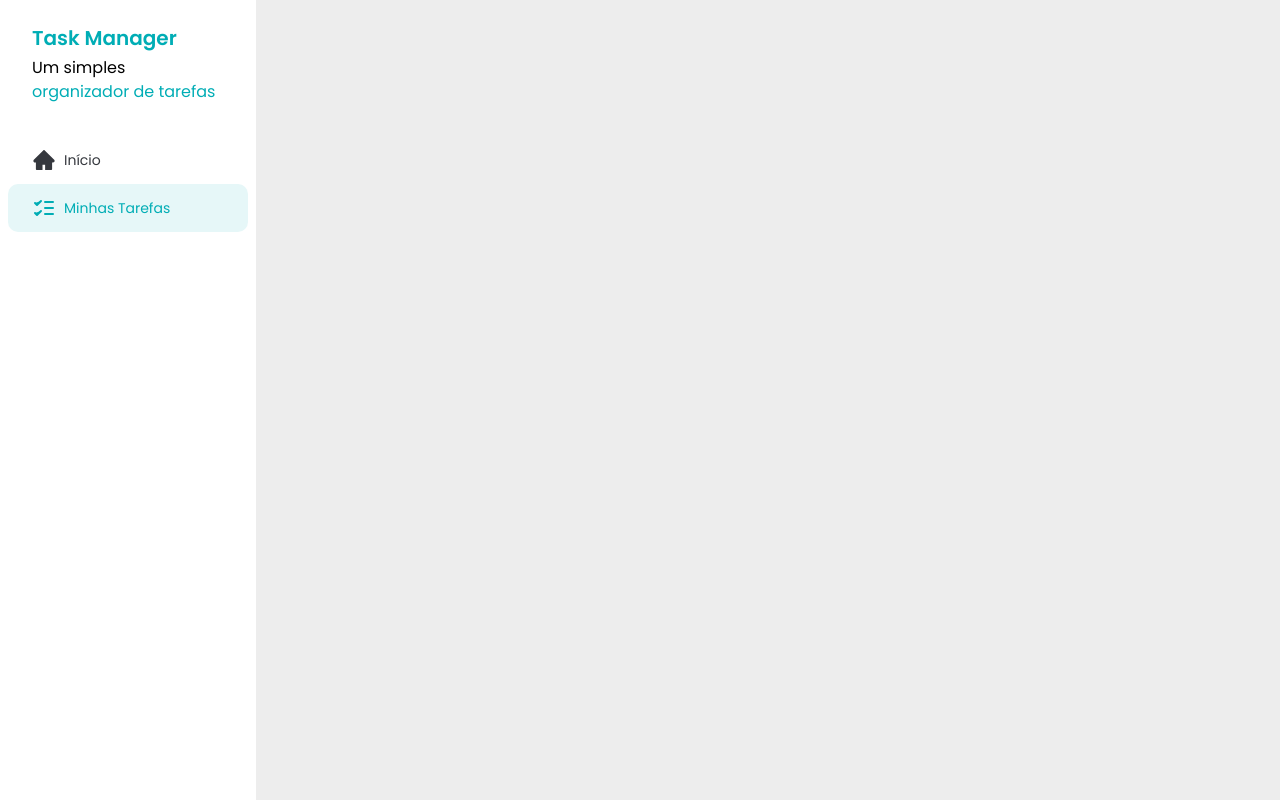
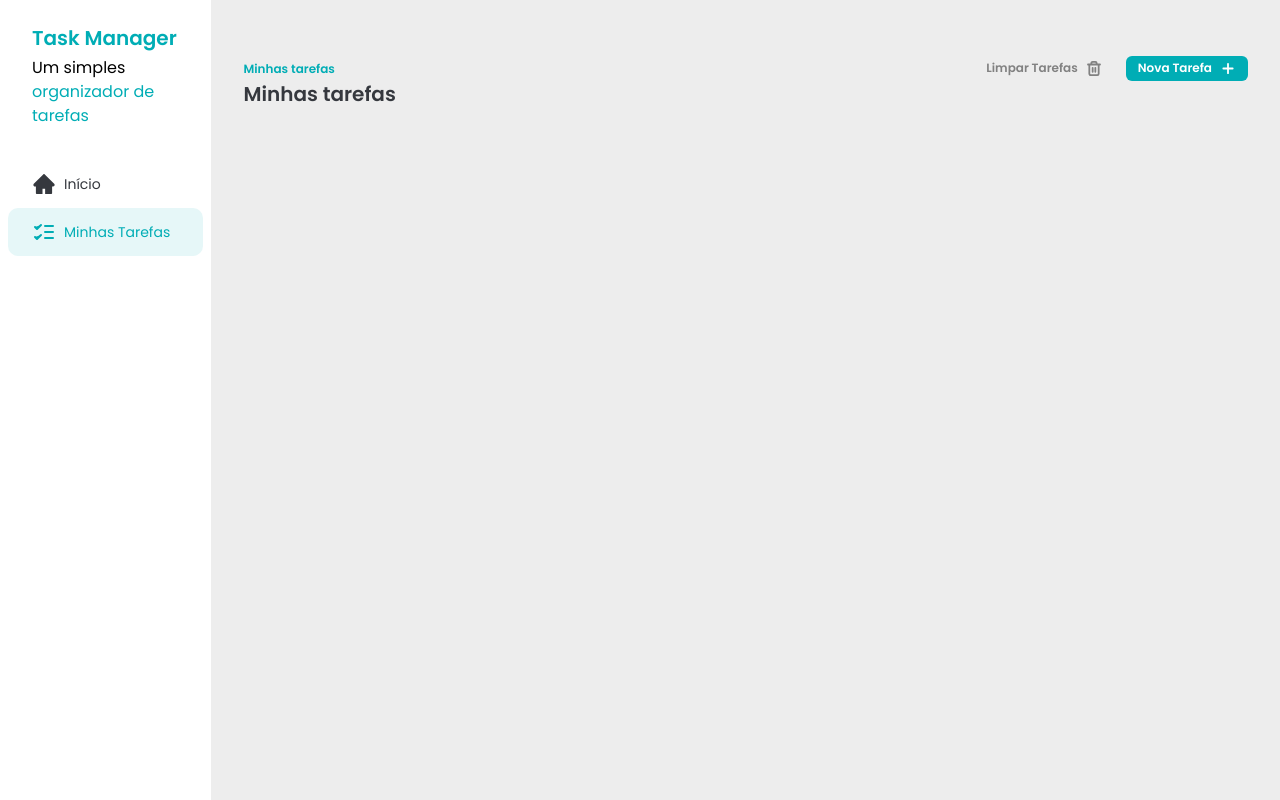
Before and after one commit to VinicyosFerreira/To-Do-List-Manager, a React (Vite) app: page / in a window 1280 px wide. Built offline with nearby package versions, Linux system fonts and the light colour scheme.

Commit message:
feat: add initial Task and Button component

```diff
--- a/src/App.jsx
+++ b/src/App.jsx
@@ -1,9 +1,11 @@
 import Sidebar from './components/Sidebar';
+import Tasks from './components/Tasks';
 function App() {
    return (
-      <>
+      <div className="flex">
          <Sidebar />
-      </>
+         <Tasks />
+      </div>
    );
 }
 
--- /dev/null
+++ b/src/components/Button.jsx
@@ -0,0 +1,20 @@
+function Button({ children, variant }) {
+   const getVariantClass = () => {
+      if (variant === 'primary') {
+         return 'bg-[#00ADB5] text-white';
+      }
+      if (variant === 'ghost') {
+         return 'bg-transparent text-[#818181]';
+      }
+   };
+
+   return (
+      <button
+         className={`flex gap-2 rounded-md bg-[#00ADB5] px-3 py-1 text-xs font-semibold ${getVariantClass()}`}
+      >
+         {children}
+      </button>
+   );
+}
+
+export default Button;
--- /dev/null
+++ b/src/components/Tasks.jsx
@@ -0,0 +1,34 @@
+import Button from './Button';
+import AddIcon from '../assets/icons/addIcon.svg?react';
+import TrashIcon from '../assets/icons/trashIcon.svg?react';
+
+const Tasks = () => {
+   return (
+      <div className="flex w-full px-8 py-14">
+         <div className="flex w-full justify-between">
+            <div>
+               <span className="text-xs font-semibold text-[#00ADB5]">
+                  Minhas tarefas
+               </span>
+               <h2 className="text-xl font-semibold text-[#35383E]">
+                  Minhas tarefas
+               </h2>
+            </div>
+
+            <div className="flex h-min items-center gap-3">
+               <Button variant="ghost">
+                  Limpar Tarefas
+                  <TrashIcon />
+               </Button>
+
+               <Button variant="primary">
+                  Nova Tarefa
+                  <AddIcon />
+               </Button>
+            </div>
+         </div>
+      </div>
+   );
+};
+
+export default Tasks;
```
Also changed, not shown: src/assets/icons/AddIcon.svg (added), src/assets/icons/TrashIcon.svg (added).
